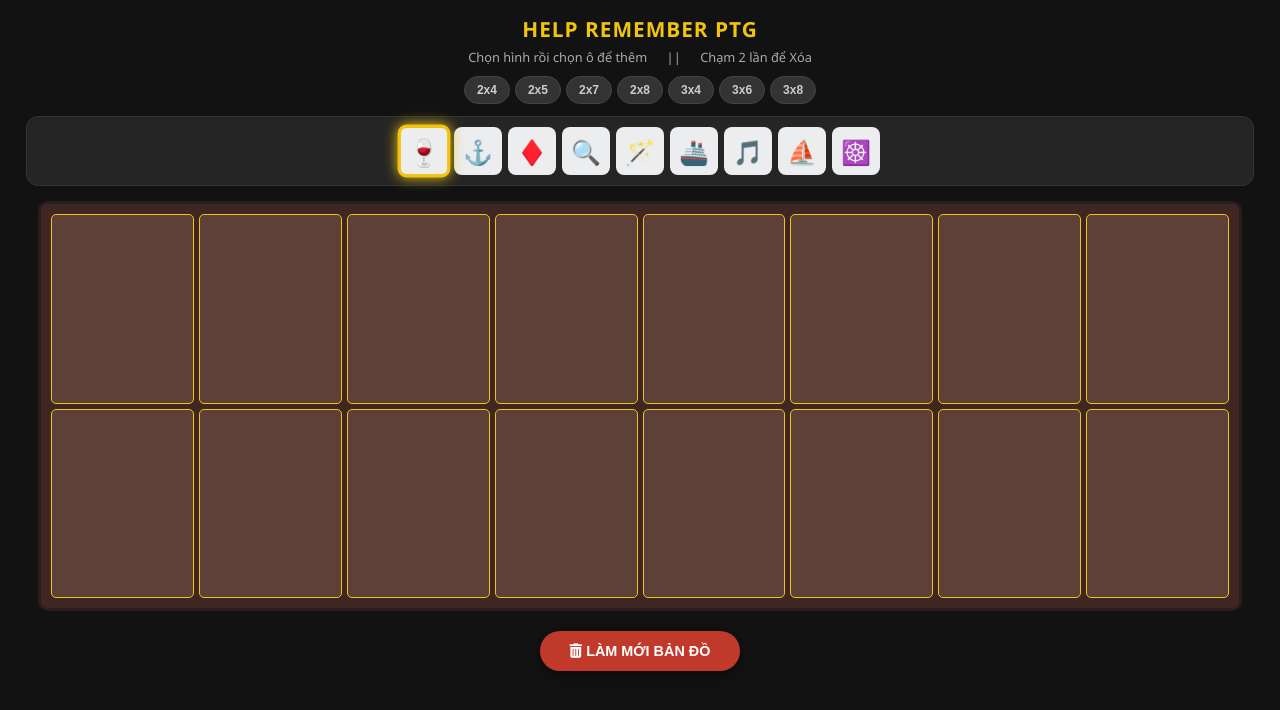
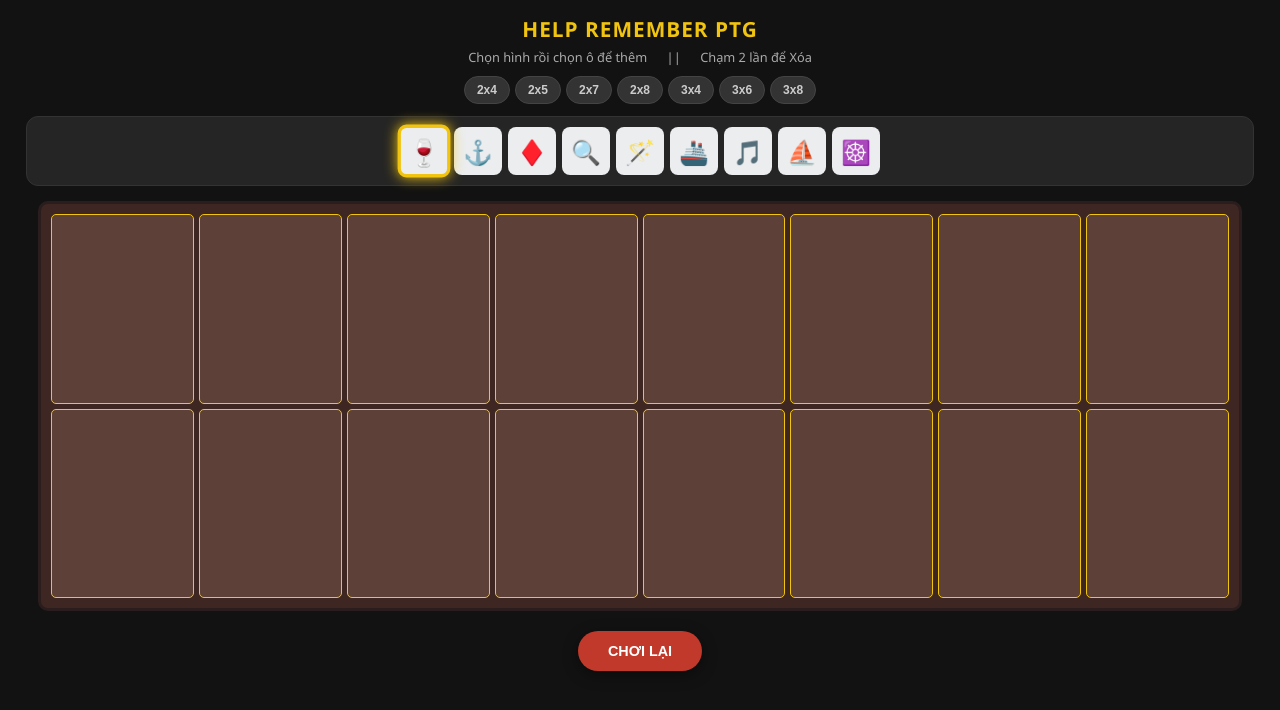
Before and after one commit to Baam123/Card-Flip-Memory-Helper, a plain HTML site: page index.html in a window 1280 px wide. Drawn offline with Linux system fonts and the light colour scheme; some packages are replaced by stand-ins of ours; a script that the page names is missing.

Commit message:
Add files via upload

```diff
--- a/index.html
+++ b/index.html
@@ -190,7 +190,7 @@
     <div class="grid" id="grid"></div>
 
     <button class="reset-btn" onclick="resetAll()">
-        <i class="fa-solid fa-trash-can"></i> LÀM MỚI BẢN ĐỒ
+        CHƠI LẠI
     </button>
 
     <script>
```
